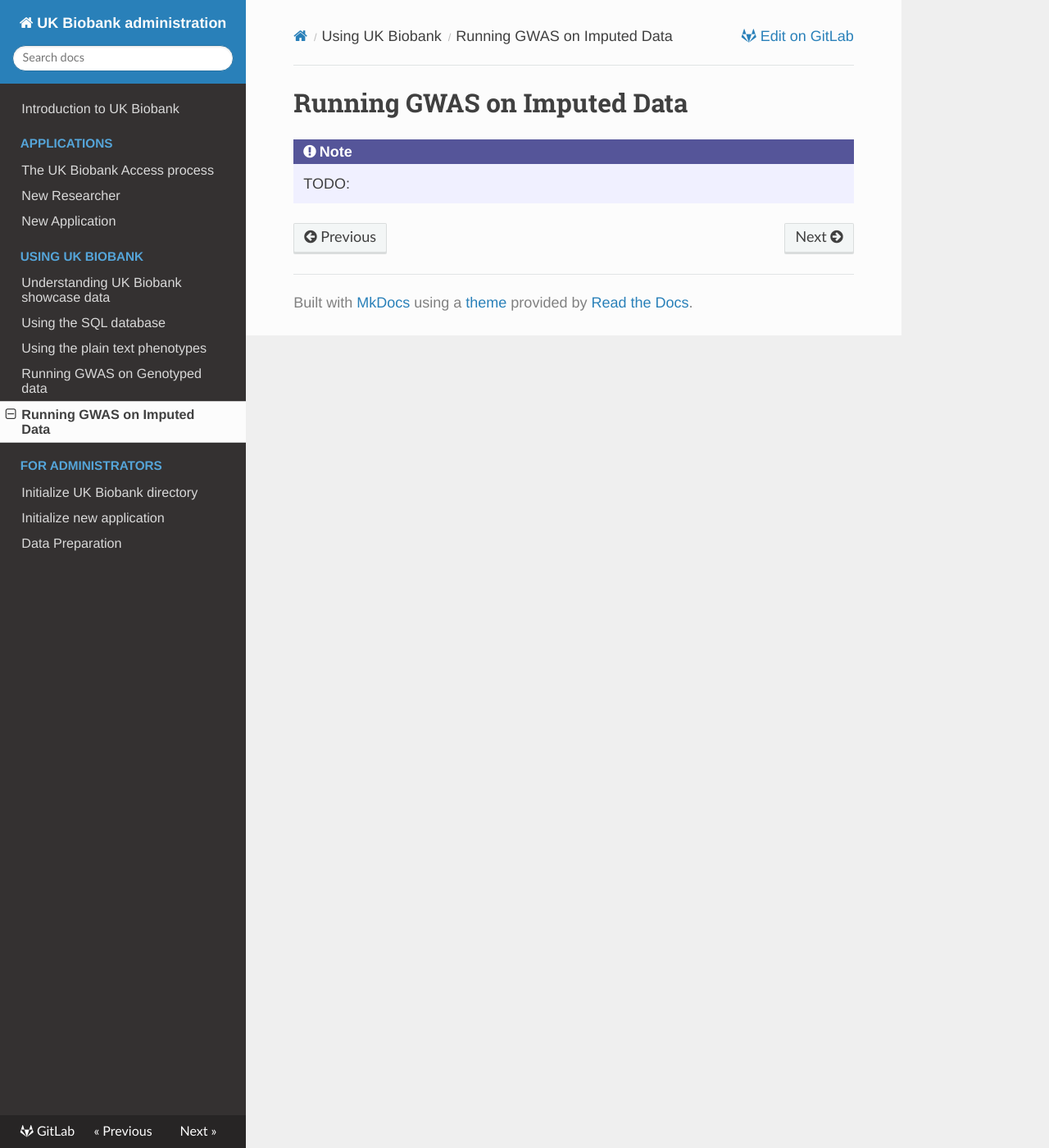
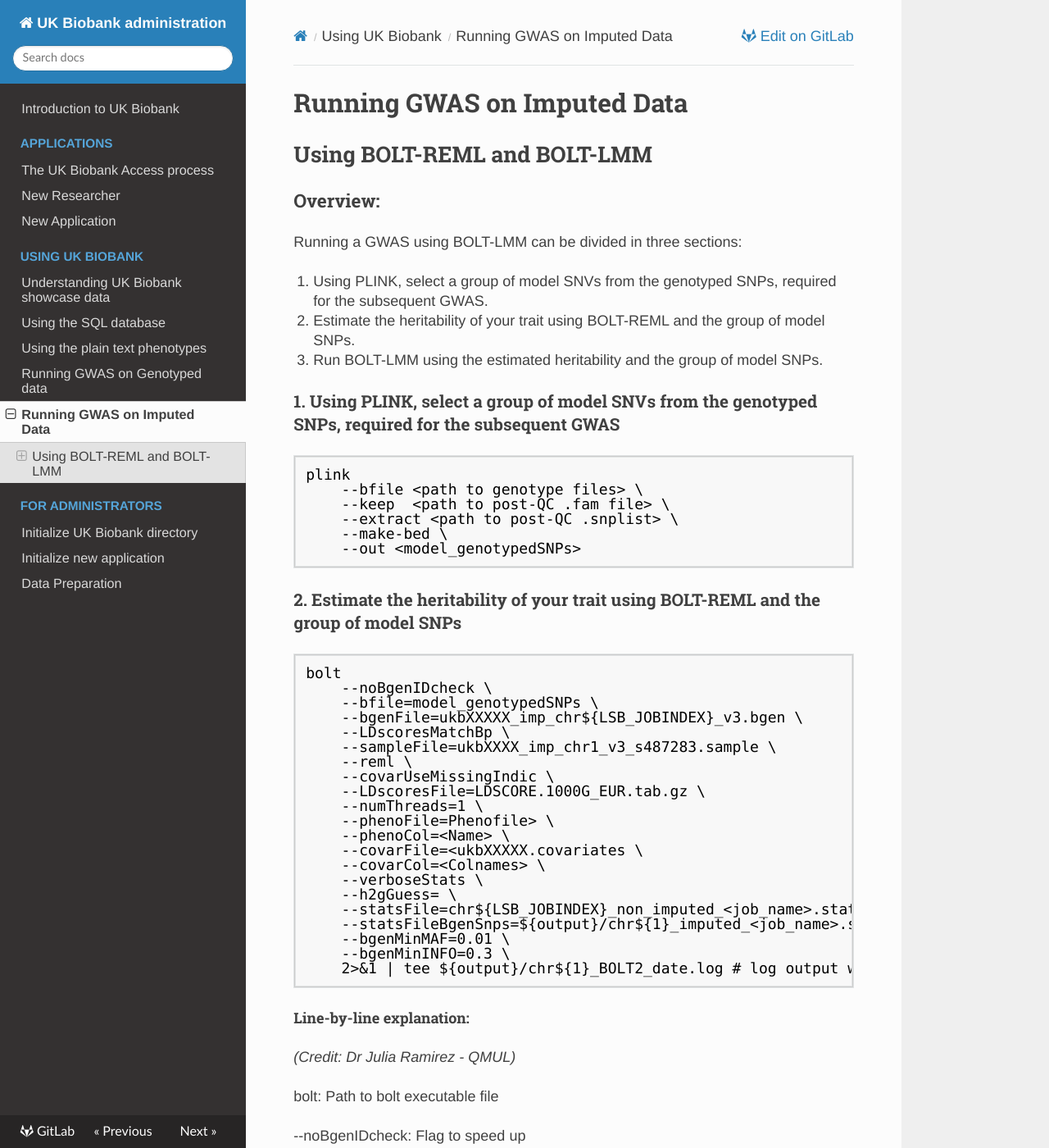
Before and after one commit to garethmarkel/ukb-administration, an MkDocs documentation site: the page built from docs/gwas/imputed_data.md, in a window 1280 px wide and 1400 px high. Shown: the whole window at 82% size. Built offline with MkDocs 1.6.1, drawn with Linux system fonts in a browser that asks for light colours; comment, search, counter and statistics services are not loaded; some of the changed text lies outside the part shown.

Commit message:
[Update] Adds doc for running GWAS using BOLT-REML and BOLT-LMM - I need to complete

```diff
--- a/docs/gwas/imputed_data.md
+++ b/docs/gwas/imputed_data.md
@@ -1,4 +1,91 @@
 # Running GWAS on Imputed Data
 
-!!! Note
-    TODO:
+## Using BOLT-REML and BOLT-LMM
+
+### Overview:
+
+Running a GWAS using BOLT-LMM can be divided in three sections:
+
+1. Using PLINK, select a group of model SNVs from the genotyped SNPs, required for the subsequent GWAS.
+2. Estimate the heritability of your trait using BOLT-REML and the group of model SNPs.
+3. Run BOLT-LMM using the estimated heritability and the group of model SNPs.
+
+#### 1. Using PLINK, select a group of model SNVs from the genotyped SNPs, required for the subsequent GWAS
+
+	plink
+		--bfile <path to genotype files> \
+		--keep  <path to post-QC .fam file> \
+		--extract <path to post-QC .snplist> \
+		--make-bed \
+		--out <model_genotypedSNPs>
+
+#### 2. Estimate the heritability of your trait using BOLT-REML and the group of model SNPs
+
+	bolt
+		--noBgenIDcheck \
+		--bfile=model_genotypedSNPs \
+		--bgenFile=ukbXXXXX_imp_chr${LSB_JOBINDEX}_v3.bgen \
+		--LDscoresMatchBp \
+		--sampleFile=ukbXXXX_imp_chr1_v3_s487283.sample \
+		--reml \
+		--covarUseMissingIndic \
+		--LDscoresFile=LDSCORE.1000G_EUR.tab.gz \
+		--numThreads=1 \
+		--phenoFile=Phenofile> \
+		--phenoCol=<Name> \
+		--covarFile=<ukbXXXXX.covariates \
+		--covarCol=<Colnames> \
+		--verboseStats \
+		--h2gGuess= \
+		--statsFile=chr${LSB_JOBINDEX}_non_imputed_<job_name>.stats \
+		--statsFileBgenSnps=${output}/chr${1}_imputed_<job_name>.stats \
+		--bgenMinMAF=0.01 \
+		--bgenMinINFO=0.3 \
+		2>&1 | tee ${output}/chr${1}_BOLT2_date.log # log output written to stdout and stderr
+
+###### Line-by-line explanation:
+*(Credit: Dr Julia Ramirez - QMUL)*
+
+bolt: Path to bolt executable file
+
+--noBgenIDcheck: Flag to speed up
+
+--bfile: Filtered genotyped SNPs used to build the model in Bolt
+
+--bgenFile: Path to Bgen file per Chr
+
+--LDscoresMatchBp: Flag to match the LD calculations to the BP
+
+--sampleFile: Application-specific sample file (format the application-specific fam file to match the sample file - as input for SNPtest)
+
+--reml: Flag to run BOLT-REML
+
+--covarUseMissingIndic: Flag to use covariates ignoring missing data
+
+--LDscoresFile: LD file
+
+--numThreads: Num of threads
+
+--phenoFile: Path to phenotype file
+
+--phenoCol: Phenotype column name
+
+--covarFile: Path to covariate file
+
+--covarCol: Continuous (qCovarCol) and categorical (covarCol) covariates
+
+--verboseStats: Flag to Output statistics
+
+--h2gGuess: Estimated heritability (with BOLT-REML)
+
+--statsFile: Path to stats output file (not imputed)
+
+--statsFileBgenSnps: Path to stats output file (main results)
+
+--bgenMinMAF: Filter MAF
+
+--bgenMinINFO: Filter INFO
+
+2>&1 | tee <Path>: Path to log output file
+
+#### 3. Run BOLT-LMM using the estimated heritability and the group of model SNPs.
```
